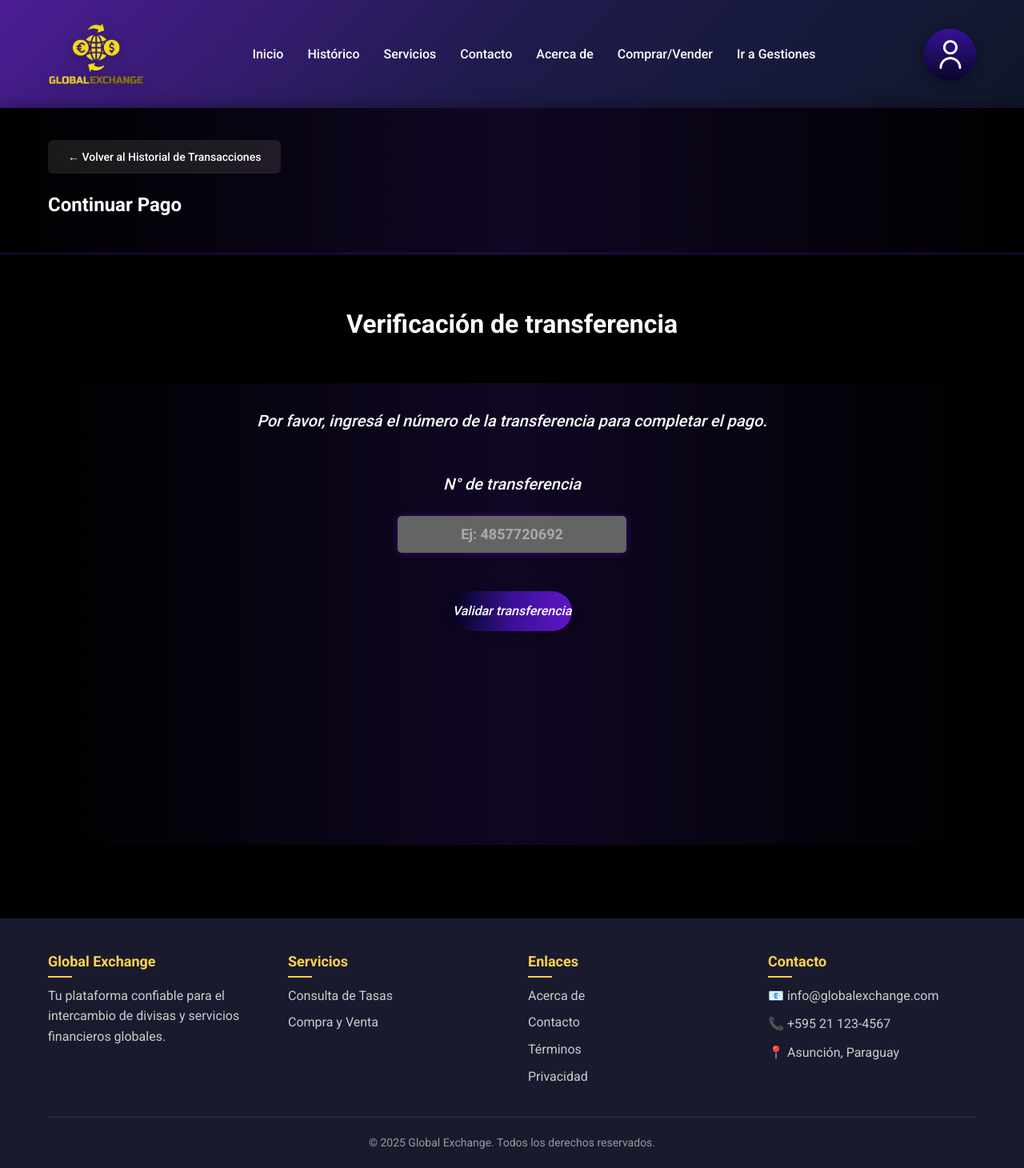
After one commit to CherryCherry777/global_exchange_webapp, a Django app: page /transaccion/1/ingresar-id/ in a window 1280 px wide. The commit adds this page. Shown: the whole page at 80% size. Run offline with Django 5.2, Linux system fonts and the light colour scheme; a user stored in the database is signed in; tables that the repository leaves empty hold one stand-in row (values such as "Sample post"); parts of the project's set-up code (start-up, migrations or seed data) failed here and were passed over.

Commit message:
feat(historial_transacciones): agregar un action button en historial_transacciones que permita redirigir a ingresar_idTransferencia y continuar pagando la transaccion

```diff
--- a/webapp/models.py
+++ b/webapp/models.py
@@ -969,6 +969,13 @@ class Transaccion(models.Model):
         verbose_name="ID de PaymentIntent en Stripe"
     )
 
+    id_transferencia = models.CharField(
+        max_length=50,
+        null=True,
+        blank=True,
+        verbose_name="ID de transferencia"
+    )
+
     factura_asociada = models.ForeignKey(
         "Factura",
         on_delete=models.SET_NULL,
--- /dev/null
+++ b/webapp/templates/webapp/compraventa_y_conversion/ingresar_idTransferencia.html
@@ -0,0 +1,137 @@
+{% extends "webapp/base.html" %}
+{% load static %}
+
+{% block extra_css %}
+<link rel="stylesheet" href="{% static 'webapp/css/compraventa/ingresar_pin.css' %}">
+<style>
+.idtransferencia-header {
+    background: linear-gradient(90deg, #000000 0%, #100724 50%, #000000 100%);
+    width: 100%;
+    padding: 40px 0;
+    margin-bottom: 30px;
+    border-bottom: 2px solid rgba(91, 21, 194, 0.3);
+    box-shadow: 0 4px 25px rgba(0, 0, 0, 0.6);
+}
+
+.header-content {
+    max-width: 1200px;
+    margin: 0 auto;
+    padding: 0 20px;
+    display: flex;
+    flex-direction: column;
+    gap: 20px;
+}
+
+/* Back Button */
+.back-button {
+    background: rgba(238, 233, 210, 0.1);
+    border: none;
+    border-radius: 6px;
+    color: #ffffff;
+    font-family: 'Roboto', sans-serif;
+    font-size: 14px; /* 🔹 un poco más grande y legible */
+    font-weight: 500;
+    text-decoration: none;
+    display: inline-flex; /* 🔹 inline-flex permite adaptarse al texto */
+    align-items: center;
+    justify-content: center;
+    padding: 10px 25px; /* 🔹 reemplaza width fijo */
+    white-space: nowrap; /* 🔹 evita saltos de línea */
+    transition: all 0.3s ease;
+    min-width: 160px; /* 🔹 ancho mínimo para consistencia visual */
+}
+
+.back-button:hover {
+    background: rgba(238, 233, 210, 0.2);
+    transform: translateY(-2px);
+}
+
+/* Evitar que el botón ocupe todo el ancho del contenedor */
+.header-content .back-button {
+    align-self: flex-start; /* 🔹 Alinea el botón a la izquierda */
+    width: auto;            /* 🔹 Deja que el ancho se ajuste al texto */
+    padding: 10px 25px;     /* 🔹 Espaciado visual consistente */
+    min-width: 160px;       /* 🔹 Mantiene una base visual mínima */
+}
+
+/* Title and Subtitle */
+.transactions-title {
+    font-family: 'Roboto', sans-serif;
+    font-size: 24px;
+    font-weight: bold;
+    color: #ffffff;
+    margin: 0;
+}
+
+.transactions-subtitle {
+    font-family: 'Roboto', sans-serif;
+    font-size: 15px;
+    font-weight: 500;
+    font-style: italic;
+    color: #ffffff;
+    margin: 0;
+}
+
+/* Responsive */
+@media (max-width: 768px) {
+    .idtransferencia-header {
+        padding: 25px 0;
+    }
+
+    .header-content {
+        padding: 0 15px;
+        gap: 15px;
+    }
+
+    .back-button {
+        font-size: 16px;
+        padding: 8px 18px;
+    }
+
+    .transactions-title {
+        font-size: 22px;
+    }
+
+    .transactions-subtitle {
+        font-size: 22px;
+    }
+}
+</style>
+{% endblock %}
+
+{% block content %}
+<!-- Header Section -->
+<div class="idtransferencia-header">
+    <div class="header-content">
+        <a href="{% url 'transaccion_list' %}" class="back-button">← Volver al Historial de Transacciones</a>
+        <h1 class="transactions-title">Continuar Pago</h1>
+    </div>
+</div>
+
+<div class="pin-page-container">
+  <h4>Verificación de transferencia</h4>
+  <form method="post">
+    {% csrf_token %}
+    <p>Por favor, ingresá el número de la transferencia para completar el pago.</p>
+    <div class="pin-form-wrapper">
+      <label for="id_transferencia" class="form-label">N° de transferencia</label>
+      <input
+        type="text"
+        name="id_transferencia"
+        id="id_transferencia"
+        maxlength="20"
+        class="form-control"
+        required
+        autofocus
+        placeholder="Ej: 4857720692"
+        inputmode="numeric"
+        pattern="\d+"
+        title="Solo se permiten números."
+      />
+      <div class="button-container">
+        <button type="submit" class="btn btn-primary">Validar transferencia</button>
+      </div>
+    </div>
+  </form>
+</div>
+{% endblock %}
--- a/webapp/urls.py
+++ b/webapp/urls.py
@@ -134,6 +134,7 @@ urlpatterns = [
 
     # Transacciones
     path("historial-transacciones/", views.transaccion_list, name="transaccion_list"),
+    path("transaccion/<int:transaccion_id>/ingresar-id/", views.ingresar_idTransferencia, name="ingresar_idTransferencia"),
 
     #Configuracion de notificaciones de correo
     path("schedule/", views.manage_schedule, name="manage_schedule"),
--- a/webapp/views/compraventa_y_conversión.py
+++ b/webapp/views/compraventa_y_conversión.py
@@ -1,3 +1,4 @@
+from django.utils import timezone
 from .constants import *
 from django.shortcuts import render, redirect, get_object_or_404
 from django.contrib import messages
@@ -8,7 +9,7 @@ from django.contrib.contenttypes.models import ContentType
 from ..models import CuentaBancaria, MFACode, Transaccion, Tauser, Currency, Cliente, ClienteUsuario, TarjetaNacional, TarjetaInternacional, CuentaBancariaNegocio, Billetera, TipoCobro, TipoPago, CuentaBancariaCobro, BilleteraCobro
 from decimal import Decimal
 from .payments.stripe_utils import procesar_pago_stripe
-from .payments.cobros_simulados_a_clientes import cobrar_al_cliente_tarjeta_nacional, cobrar_al_cliente_billetera
+from .payments.cobros_simulados_a_clientes import cobrar_al_cliente_tarjeta_nacional, cobrar_al_cliente_billetera, validar_id_transferencia
 from webapp.tasks import pagar_al_cliente_task
 
 # ----------------------
@@ -422,17 +423,87 @@ def get_metodos_pago_cobro(request):
     return JsonResponse({"metodo_pago": metodo_pago, "metodo_cobro": metodo_cobro})
 
 
+# ----------------------------------
+# Vistas de historial de transacción
+# ----------------------------------
+
 def transaccion_list(request):
+    """
+    Muestra el historial de transacciones del cliente actual.
+    Si alguna transacción tiene un medio de pago del tipo CuentaBancariaNegocio,
+    se marcará con una propiedad adicional 'es_pago_cuenta_bancaria' para usar en el template.
+    """
     cliente_id = request.session.get("cliente_id")
     if not cliente_id:
         messages.error(request, "No hay cliente seleccionado")
-        return redirect("change_client")  # O la vista que corresponda
+        return redirect("change_client")
 
-    transacciones = Transaccion.objects.select_related(
-        "cliente", "usuario", "moneda_origen", "moneda_destino", "factura_asociada"
-    ).filter(cliente_id=cliente_id)  # Filtramos por el cliente de la sesión
+    transacciones = (
+        Transaccion.objects.select_related(
+            "cliente", "usuario", "moneda_origen", "moneda_destino", "factura_asociada"
+        )
+        .filter(cliente_id=cliente_id)
+        .order_by("-fecha_creacion")
+    )
 
-    return render(request, "webapp/compraventa_y_conversion/historial_transacciones.html", {"transacciones": transacciones})
+    # 🔹 Agregamos un atributo dinámico para cada transacción
+    for t in transacciones:
+        t.es_pago_cuenta_bancaria = isinstance(t.medio_pago, CuentaBancariaNegocio)
+
+    context = {"transacciones": transacciones}
+    return render(request, "webapp/compraventa_y_conversion/historial_transacciones.html", context)
+
+
+@login_required
+def ingresar_idTransferencia(request, transaccion_id: int):
+    """
+    Permite al usuario ingresar el ID de referencia de una transferencia.
+    Valida el ID y, si es correcto, marca la transacción como PAGADA,
+    registrando también la fecha de pago y dejando que se actualice
+    la fecha_actualizacion automáticamente.
+    """
+    transaccion = get_object_or_404(Transaccion, pk=transaccion_id)
+
+    if request.method == "POST":
+        id_ingresado = request.POST.get("id_transferencia", "").strip()
+
+        if not id_ingresado:
+            messages.error(request, "Debes ingresar un ID de transferencia válido.")
+            return render(
+                request,
+                "webapp/compraventa_y_conversion/ingresar_idTransferencia.html",
+                {"transaccion": transaccion},
+            )
+
+        # ✅ Validar el ID ingresado
+        resultado = validar_id_transferencia(id_ingresado)
+
+        if not resultado.get("success"):
+            messages.error(request, f"No se pudo validar la transferencia: {resultado.get('message')}")
+            return render(
+                request,
+                "webapp/compraventa_y_conversion/ingresar_idTransferencia.html",
+                {"transaccion": transaccion},
+            )
+
+        # ✅ Si pasa la validación, actualizar transacción
+        transaccion.id_transferencia = id_ingresado
+        transaccion.estado = Transaccion.Estado.PAGADA
+        transaccion.fecha_pago = timezone.now().date()  # registra la fecha de pago (solo día)
+        transaccion.save(update_fields=["id_transferencia", "estado", "fecha_pago", "fecha_actualizacion"])
+
+        messages.success(
+            request,
+            "Transferencia validada correctamente. "
+            "La transacción fue marcada como PAGADA y se registró la fecha de pago."
+        )
+        return redirect("transaccion_list")
+
+    return render(
+        request,
+        "webapp/compraventa_y_conversion/ingresar_idTransferencia.html",
+        {"transaccion": transaccion},
+    )
 
 
 # ----------------------
```
Also changed, not shown: webapp/static/webapp/css/compraventa_y_conversion/historial_transacciones.css (+38 -2 lines), webapp/templates/webapp/compraventa_y_conversion/historial_transacciones.html (+8 -1 lines), webapp/views/payments/cobros_simulados_a_clientes.py (+50 -0 lines), webapp/migrations/0062_transaccion_id_transferencia.py (added).
